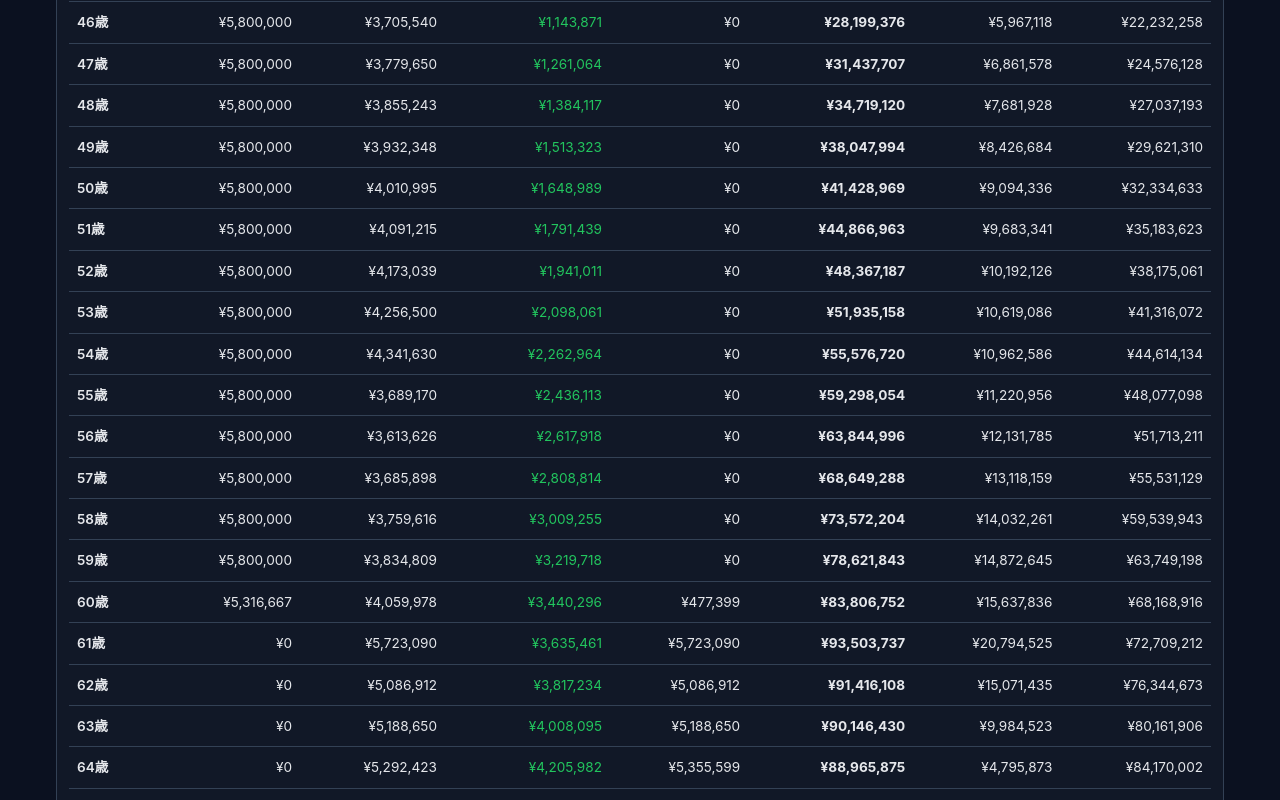
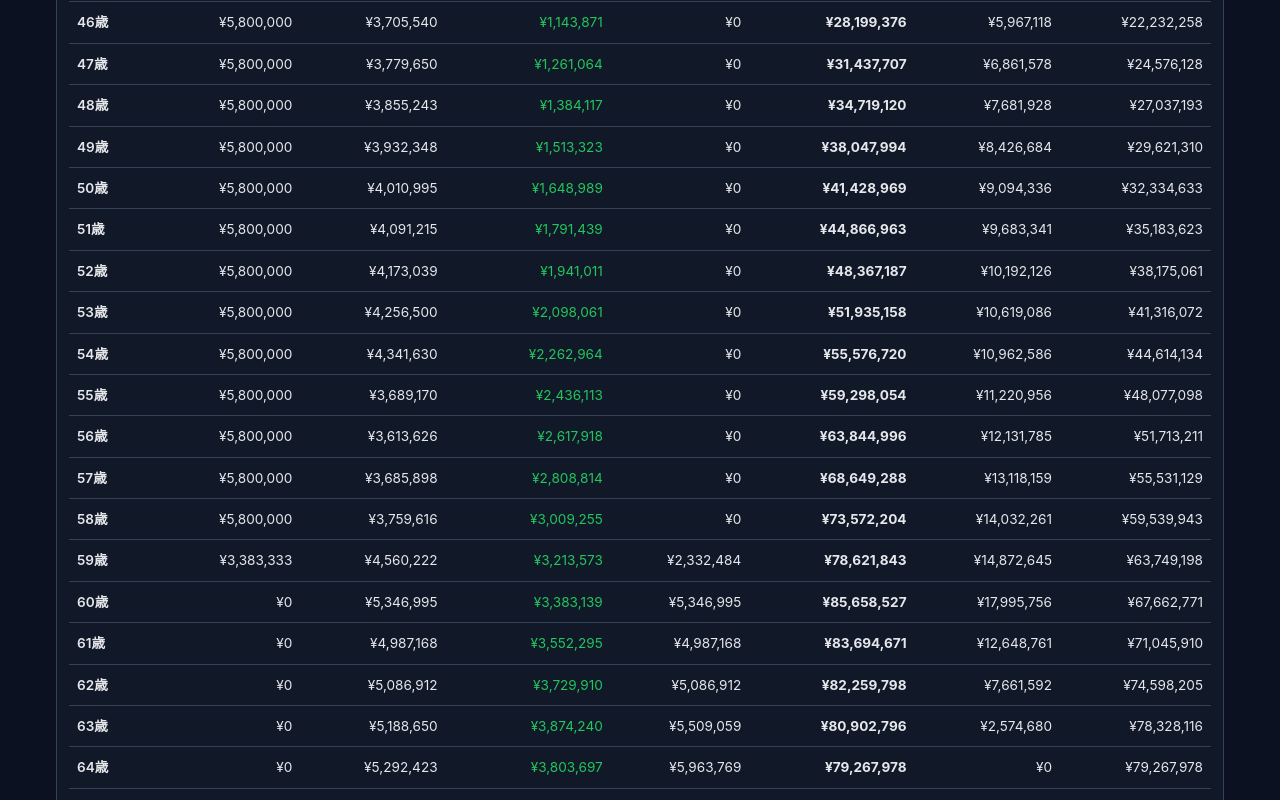
Before and after one commit to freddiefujiwara/fire, a Vue app: page /fire/1 in a window 1280 px wide. Shown: the part 2000-2800 px from the top of the page. Built offline with nearby package versions, Linux system fonts and the light colour scheme.

Commit message:
Adjust pension start-age rate calculation and explanation

```diff
--- a/src/domain/fire.js
+++ b/src/domain/fire.js
@@ -1,5 +1,6 @@
 export {
   calculateMonthlyPension,
+  calculateStartAgeAdjustmentRate,
   DEFAULT_PENSION_CONFIG,
   generateAlgorithmExplanationSegments,
   calculateLifestyleReduction,
--- a/src/domain/fire/engine.js
+++ b/src/domain/fire/engine.js
@@ -1,9 +1,10 @@
-import { calculateMonthlyPension, DEFAULT_PENSION_CONFIG } from "./pension";
+import { calculateMonthlyPension, DEFAULT_PENSION_CONFIG, calculateStartAgeAdjustmentRate } from "./pension";
 import { formatYen } from "../format";
 
 export {
   calculateMonthlyPension,
   DEFAULT_PENSION_CONFIG,
+  calculateStartAgeAdjustmentRate,
 };
 
 /**
@@ -33,6 +34,12 @@ export function generateAlgorithmExplanationSegments(params) {
   const segments = [
     { type: "text", value: "本シミュレーションは、設定された期待リターン・インフレ率・年金・ローン等のキャッシュフローに基づき、100歳時点で資産が残る最短リタイア年齢を算出しています。\n・必要資産目安は「FIRE達成年齢で退職して100歳まで資産が尽きない最小条件」を満たす達成時点の金融資産額と同じ定義です。\n" },
   ];
+
+  const startAge = Number(pensionConfig?.userStartAge ?? 65);
+  const inferredAdjustmentRate = calculateStartAgeAdjustmentRate(startAge);
+  const appliedAdjustmentRate = pensionConfig?.earlyReduction ?? inferredAdjustmentRate;
+  const adjustmentMonths = Math.max(0, Math.round(Math.abs(65 - startAge) * 12));
+  const adjustmentType = startAge < 65 ? "繰上げ" : startAge > 65 ? "繰下げ" : "65歳開始";
 
   segments.push(
     { type: "text", value: "・投資優先順位ルール: 生活防衛資金として現金を維持するため、毎月の投資額は「前月までの貯金残高 + 当月の収支剰余金」を上限として自動調整されます（貯金がマイナスにならないよう制限されます）。\n・FIRE達成後は追加投資を停止し、定期収入（給与・ボーナス等）もゼロになると仮定しています。\n・FIRE達成月には退職金（一括）として " },
@@ -65,6 +72,22 @@ export function generateAlgorithmExplanationSegments(params) {
     { type: "text", value: `年) = ` },
     { type: "amount", value: formatYen(pensionProjectedAnnual) },
     { type: "text", value: ` として計算。
+  - 受給開始年齢による調整率:
+    - 65歳開始を基準(1.0)とし、繰上げは1か月ごとに0.4%減額、繰下げは1か月ごとに0.7%増額として計算。
+    - 本ケース: 受給開始年齢=` },
+    { type: "text", value: String(startAge) },
+    { type: "text", value: `歳（` },
+    { type: "text", value: adjustmentType },
+    { type: "text", value: `）、調整月数=` },
+    { type: "text", value: String(adjustmentMonths) },
+    { type: "text", value: `か月。
+    - 自動算出調整率 = ` },
+    { type: "text", value: String(inferredAdjustmentRate.toFixed(3)) },
+    { type: "text", value: `。
+    - 適用調整率 = ` },
+    { type: "text", value: String(appliedAdjustmentRate.toFixed(3)) },
+    { type: "text", value: `（URL等で明示指定があればその値、未指定なら上記の自動算出値）。
+    - ご本人の年金年額 = (基礎年金満額 × 基礎年金反映率 + 厚生年金受取年額) × 適用調整率。
   - リタイアに伴う厚生年金加入期間の停止を考慮。
   - 繰上げ受給等の減額率設定を反映。
 
--- a/src/domain/fire/pension.js
+++ b/src/domain/fire/pension.js
@@ -3,12 +3,28 @@ export const DEFAULT_PENSION_CONFIG = {
   spouseUserAgeStart: 65,
   basicFullAnnualYen: 780000,
   basicReduction: 0.9,
-  earlyReduction: 0.76,
+  earlyReduction: undefined,
   pensionDataAge: 44,
   userKoseiAccruedAtDataAgeAnnualYen: 1000000,
   userKoseiFutureFactorAnnualYenPerYear: 42000,
   includeSpouse: true,
 };
+
+export function calculateStartAgeAdjustmentRate(userStartAge) {
+  const normalizedStartAge = Number(userStartAge);
+  if (!Number.isFinite(normalizedStartAge)) return 1.0;
+
+  if (normalizedStartAge === 65) return 1.0;
+
+  if (normalizedStartAge < 65) {
+    const monthsEarly = Math.max(0, Math.round((65 - normalizedStartAge) * 12));
+    return Math.max(0, 1.0 - monthsEarly * 0.004);
+  }
+
+  const cappedStartAge = Math.min(normalizedStartAge, 75);
+  const monthsDelayed = Math.max(0, Math.round((cappedStartAge - 65) * 12));
+  return 1.0 + monthsDelayed * 0.007;
+}
 
 /**
  * Calculate monthly pension amount for one user age.
@@ -28,13 +44,15 @@ export function calculateMonthlyPension(age, fireAge, config = DEFAULT_PENSION_C
     includeSpouse,
   } = config;
 
+  const startAgeAdjustmentRate = earlyReduction ?? calculateStartAgeAdjustmentRate(userStartAge);
+
   if (age >= userStartAge) {
-    const basicPart = basicFullAnnualYen * basicReduction * earlyReduction;
+    const basicPart = basicFullAnnualYen * basicReduction * startAgeAdjustmentRate;
     const participationEndAge = Math.min(60, fireAge);
     const futureYears = Math.max(0, participationEndAge - pensionDataAge);
     const employeesPartAt65 = userKoseiAccruedAtDataAgeAnnualYen + futureYears * userKoseiFutureFactorAnnualYenPerYear;
 
-    totalAnnual += basicPart + employeesPartAt65 * earlyReduction;
+    totalAnnual += basicPart + employeesPartAt65 * startAgeAdjustmentRate;
   }
 
   if (includeSpouse && age >= spouseUserAgeStart) {
--- a/src/features/fireSimulator/useFireSimulatorViewModel.js
+++ b/src/features/fireSimulator/useFireSimulatorViewModel.js
@@ -15,6 +15,7 @@ import {
   runMonteCarloSimulation,
   generateAlgorithmExplanationSegments,
   DEFAULT_PENSION_CONFIG,
+  calculateStartAgeAdjustmentRate,
 } from "@/domain/fire";
 import { encode, decode } from "@/domain/fire/url";
 import FireSimulationTable from "@/components/FireSimulationTable.vue";
@@ -120,6 +121,7 @@ export function useFireSimulatorViewModel() {
 
   let pensionDataAgeLoadedFromUrl = false;
   let basicReductionLoadedFromUrl = false;
+  let earlyReductionLoadedFromUrl = false;
   const loadFromUrl = () => {
     const p = route.params.p;
     if (p) {
@@ -131,6 +133,7 @@ export function useFireSimulatorViewModel() {
               refVar.value = { ...refVar.value, ...decoded[key] };
               pensionDataAgeLoadedFromUrl = decoded[key]?.pensionDataAge !== undefined;
               basicReductionLoadedFromUrl = decoded[key]?.basicReduction !== undefined;
+              earlyReductionLoadedFromUrl = decoded[key]?.earlyReduction !== undefined;
             } else {
               refVar.value = decoded[key];
             }
@@ -149,6 +152,9 @@ export function useFireSimulatorViewModel() {
   }
   if (!basicReductionLoadedFromUrl && route.params.p) {
     pensionConfig.value.basicReduction = 1.0;
+  }
+  if (!earlyReductionLoadedFromUrl && route.params.p) {
+    pensionConfig.value.earlyReduction = calculateStartAgeAdjustmentRate(pensionConfig.value.userStartAge);
   }
   if (!Array.isArray(dependentBirthDates.value)) {
     dependentBirthDates.value = [DEFAULT_DEPENDENT_BIRTH_DATE];
```
Also changed, not shown: 2 other files (tests, documents, lock files or other folders).
